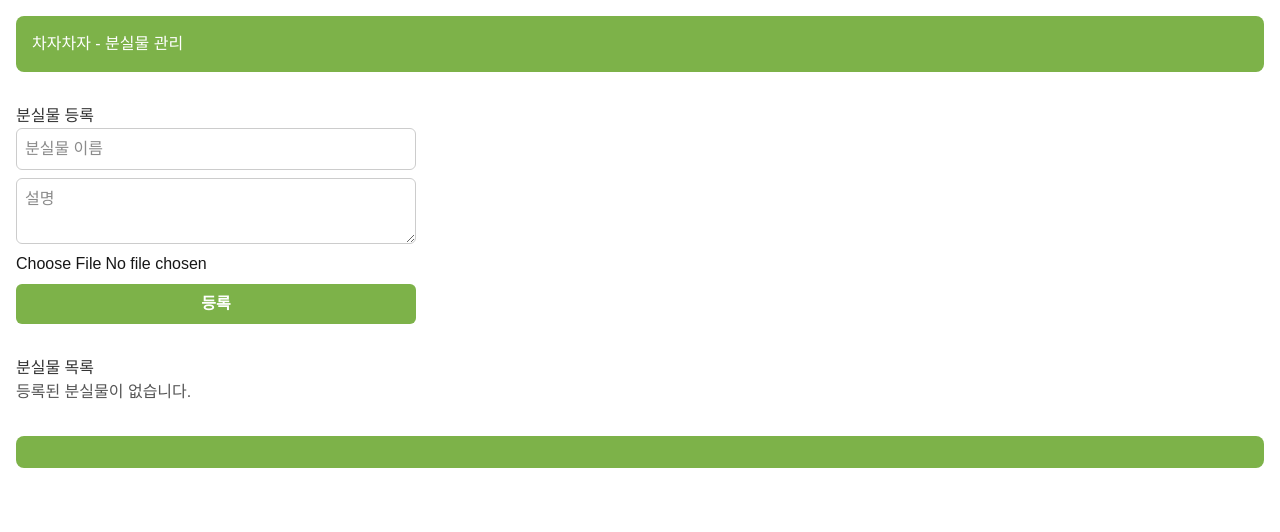
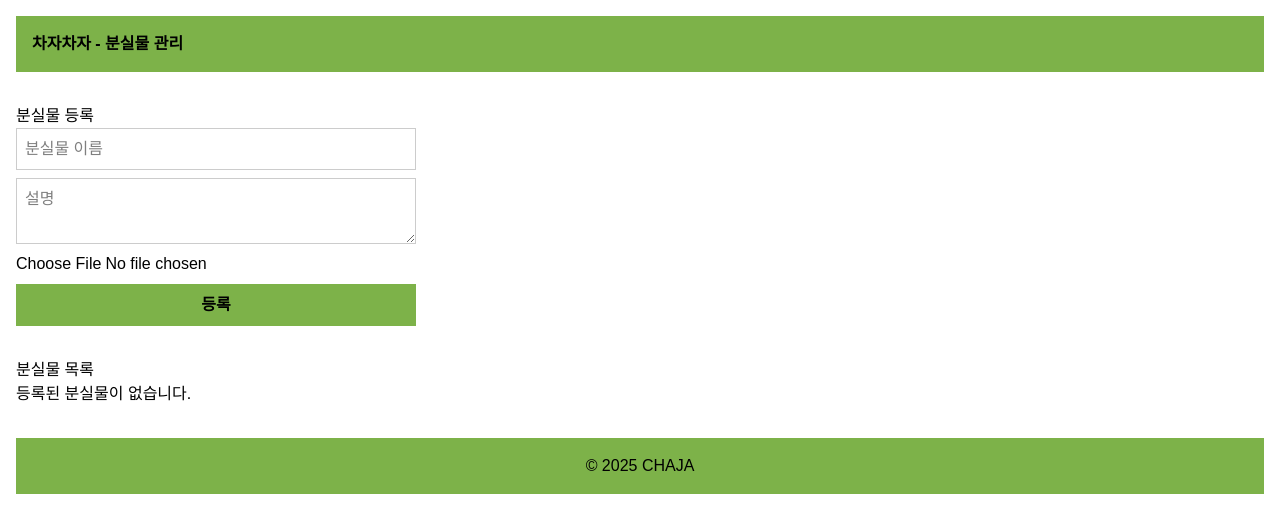
Before and after one commit to MiruHeon/chaja-project, a Next.js app: page / in a window 1280 px wide. Shown: the top 532 px of the page. Built offline with nearby package versions, Linux system fonts and the light colour scheme.

Commit message:
page.tsx

```diff
--- a/app/page.tsx
+++ b/app/page.tsx
@@ -35,16 +35,30 @@ export default function Home() {
   };
 
   return (
-    <div style={{ fontFamily: "Arial, sans-serif", backgroundColor: "#ffffff", minHeight: "100vh", padding: "1rem" }}>
-
+    <div
+      style={{
+        fontFamily: "Arial, sans-serif",
+        backgroundColor: "#ffffff",
+        minHeight: "100vh",
+        padding: "1rem",
+        color: "#000000",
+      }}
+    >
       {/* Header */}
-      <header style={{ padding: "1rem", backgroundColor: "#7DB249", color: "white", borderRadius: "8px" }}>
-        <h1 style={{ margin: 0 }}>차자차자 - 분실물 관리</h1>
+      <header
+        style={{
+          padding: "1rem",
+          backgroundColor: "#7DB249",
+          color: "#000000",
+          fontWeight: "bold",
+        }}
+      >
+        차자차자 - 분실물 관리
       </header>
 
       {/* 분실물 등록 폼 */}
       <section style={{ marginTop: "2rem", marginBottom: "2rem" }}>
-        <h2 style={{ color: "#333" }}>분실물 등록</h2>
+        <h2>분실물 등록</h2>
         <form
           onSubmit={handleAddItem}
           style={{
@@ -59,13 +73,21 @@ export default function Home() {
             placeholder="분실물 이름"
             value={name}
             onChange={(e) => setName(e.target.value)}
-            style={{ padding: "0.5rem", borderRadius: "6px", border: "1px solid #ccc" }}
+            style={{
+              padding: "0.5rem",
+              border: "1px solid #ccc",
+              outline: "none",
+            }}
           />
           <textarea
             placeholder="설명"
             value={description}
             onChange={(e) => setDescription(e.target.value)}
-            style={{ padding: "0.5rem", borderRadius: "6px", border: "1px solid #ccc" }}
+            style={{
+              padding: "0.5rem",
+              border: "1px solid #ccc",
+              outline: "none",
+            }}
           />
           <input
             type="file"
@@ -77,7 +99,7 @@ export default function Home() {
               src={URL.createObjectURL(imageFile)}
               alt="미리보기"
               width={100}
-              style={{ marginTop: "0.5rem", borderRadius: "6px", border: "1px solid #ccc" }}
+              style={{ marginTop: "0.5rem", border: "1px solid #ccc" }}
             />
           )}
           <button
@@ -85,9 +107,8 @@ export default function Home() {
             style={{
               padding: "0.5rem",
               backgroundColor: "#7DB249",
-              color: "white",
-              border: "none",
-              borderRadius: "6px",
+              color: "#000000",
+              border: "1px solid #7DB249",
               cursor: "pointer",
               fontWeight: "bold",
             }}
@@ -99,32 +120,31 @@ export default function Home() {
 
       {/* 분실물 목록 */}
       <main>
-        <h2 style={{ color: "#333" }}>분실물 목록</h2>
+        <h2>분실물 목록</h2>
         {lostItems.length === 0 ? (
-          <p style={{ color: "#555" }}>등록된 분실물이 없습니다.</p>
+          <p>등록된 분실물이 없습니다.</p>
         ) : (
           lostItems.map((item) => (
             <div
               key={item.id}
               style={{
                 border: "1px solid #ccc",
-                borderRadius: "8px",
                 padding: "1rem",
                 marginBottom: "1rem",
-                backgroundColor: "#f9f9f9",
+                backgroundColor: "#ffffff",
               }}
             >
-              <h3 style={{ margin: "0 0 0.5rem 0" }}>{item.name}</h3>
-              <p style={{ margin: "0 0 0.5rem 0" }}>{item.description}</p>
+              <h3>{item.name}</h3>
+              <p>{item.description}</p>
               {item.image && (
                 <img
                   src={item.image}
                   alt={item.name}
                   width={150}
-                  style={{ marginTop: "0.5rem", borderRadius: "6px", border: "1px solid #ccc" }}
+                  style={{ marginTop: "0.5rem", border: "1px solid #ccc" }}
                 />
               )}
-              <small style={{ color: "#666" }}>발견일: {item.foundDate}</small>
+              <small>발견일: {item.foundDate}</small>
             </div>
           ))
         )}
@@ -136,11 +156,11 @@ export default function Home() {
           padding: "1rem",
           textAlign: "center",
           backgroundColor: "#7DB249",
-          color: "white",
-          borderRadius: "8px",
+          color: "#000000",
           marginTop: "2rem",
         }}
       >
+        © 2025 CHAJA
       </footer>
     </div>
   );
```
